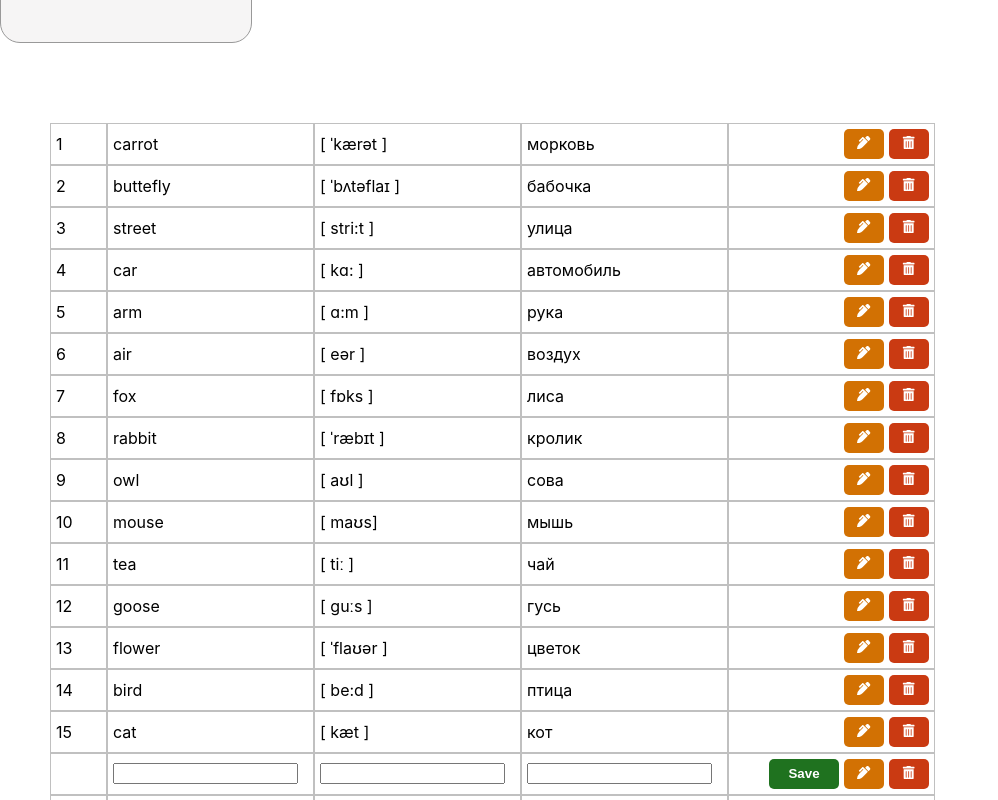
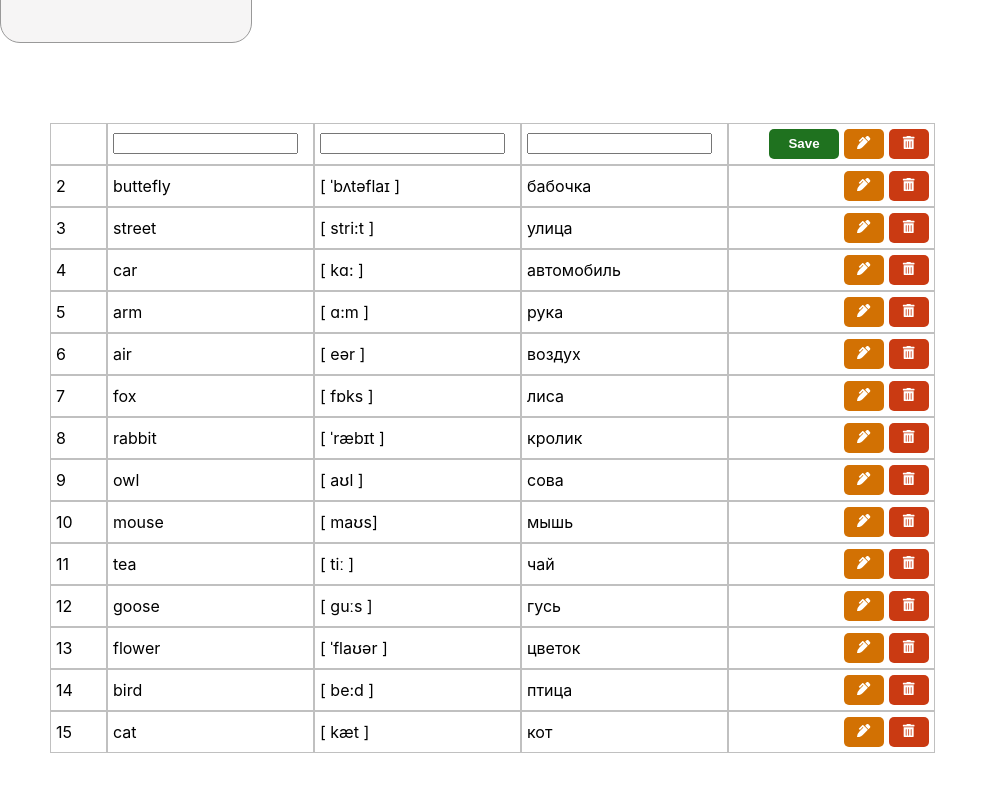
Before and after one commit to anniesvet/React-App, a React app in the folder react-project/: page / in a window 1280 px wide. Shown: the part 360-1160 px from the top of the page, without its empty margins (0-998 px from the left). After the commit the page ends 1113 px from the top, so only its background shows below. Built offline with nearby package versions, Linux system fonts and the light colour scheme.

Commit message:
add isEdit

```diff
--- a/react-project/src/components/WordInfo.jsx
+++ b/react-project/src/components/WordInfo.jsx
@@ -24,15 +24,9 @@ function WordInfo () {
     return (
         <div>
         {
-        words.map((word) =>
-        <ReadList id={word.id} english={word.english} transcription={word.transcription} russian={word.russian} isEdit={word.isEdit}></ReadList>
-        )
-        }
-        {
-        words.map((word) =>
-        <EditReadList isEdit={word.isEdit}></EditReadList>
-        )
-        }
+        words.map((word) => (
+            word.isEdit === true ? <EditReadList isEdit={word.isEdit}></EditReadList> : <ReadList id={word.id} english={word.english} transcription={word.transcription} russian={word.russian} isEdit={word.isEdit}></ReadList>
+        ))}
         </div>
     )
 }
```
